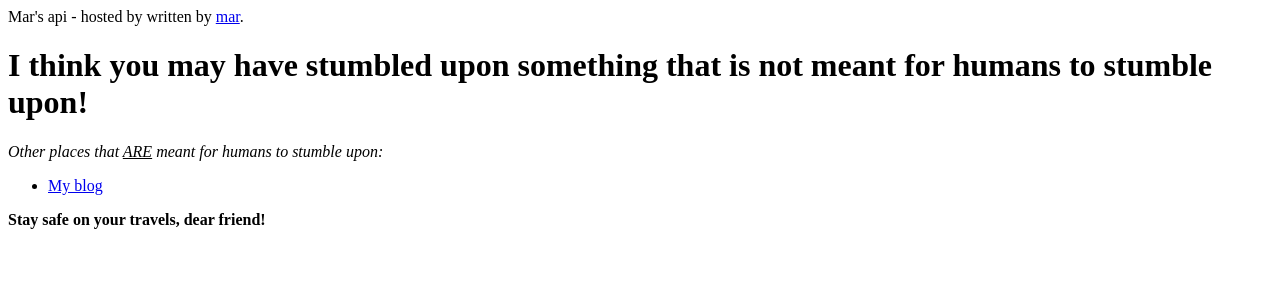
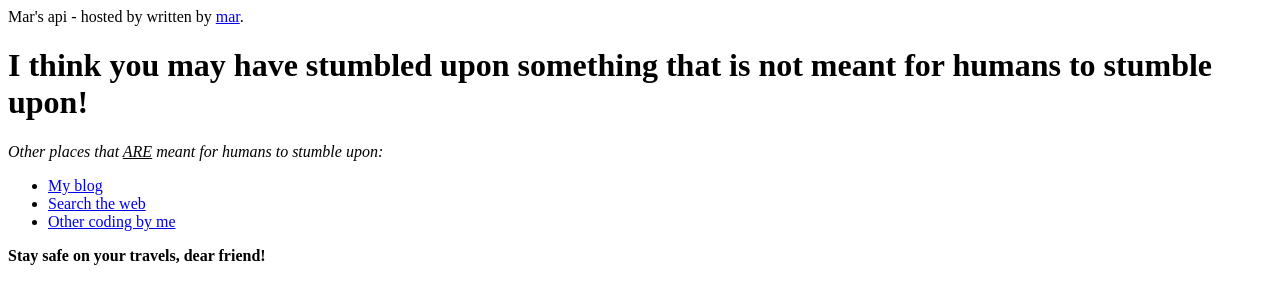
Before and after one commit to mar-on-github/marapis, a PHP site: page / in a window 1280 px wide. Shown: the top 304 px of the page. Run offline with PHP 8.4, Linux system fonts and the light colour scheme; data that the repository does not hold is empty.

Commit message:
Add some more links to the alternative link list

```diff
--- a/public/index.php
+++ b/public/index.php
@@ -16,6 +16,8 @@ $dotenv->safeLoad();
     <p><i>Other places that <u>ARE</u> meant for humans to stumble upon:</i></p>
     <ul>
         <li><a href="https://blog.from-mar.com">My blog</a></li>
+        <li><a href="https://ecosia.org/">Search the web</a></li>
+        <li><a href="https://github.com/mar-on-github?tab=repositories">Other coding by me</a></li>
     </ul>
     <p><b>Stay safe on your travels, dear friend!</b></p>
 </body>
```
Lines whose indentation alone changed are shown as unchanged.
